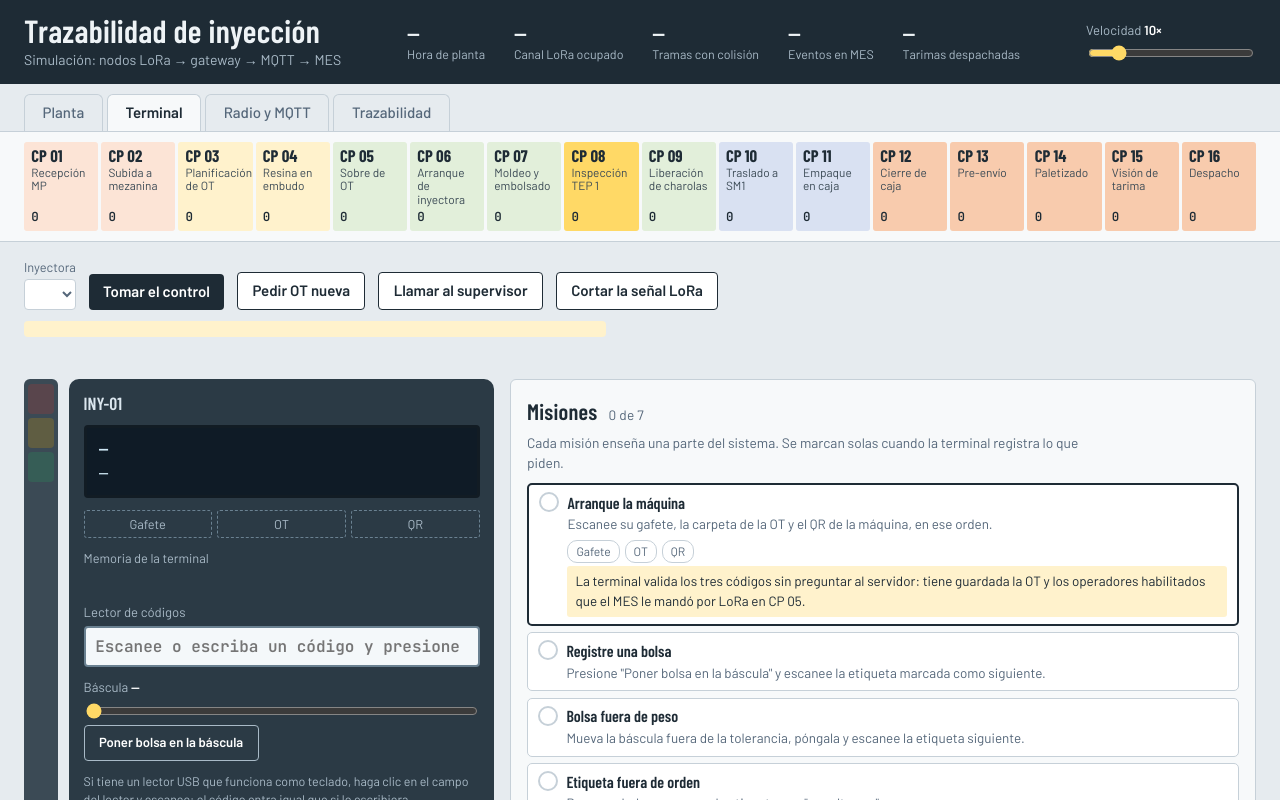
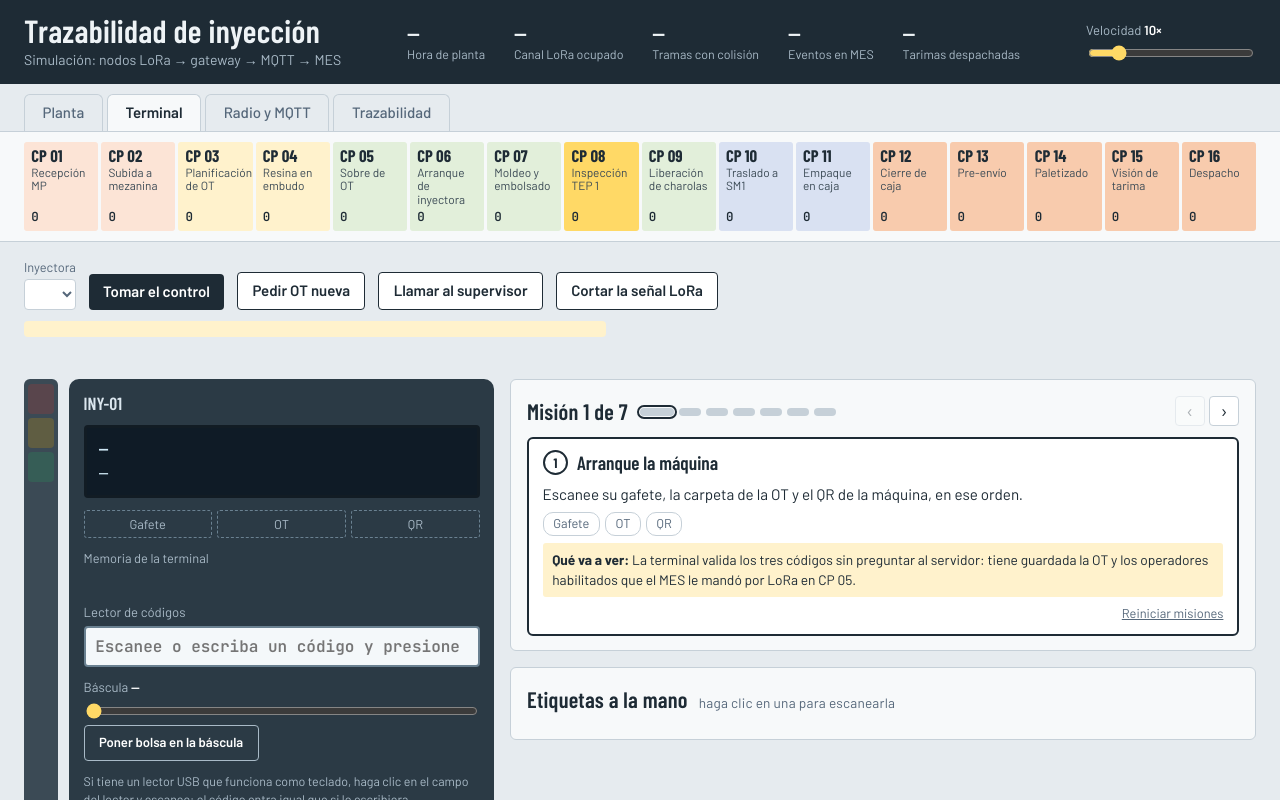
Before and after one commit to emmiliotapia/trazabilidad, a website with bundled scripts: page simulador/public/index.html in a window 1280 px wide. Both pictures are taken after a click on the tab "Terminal". Shown: the top 800 px of the page. Built offline with nearby package versions, Linux system fonts and the light colour scheme; no server answers; files whose address does not match are found by name.

Commit message:
Terminal: misiones de una en una para liberar espacio
Las siete misiones ocupaban toda la columna derecha y empujaban las
etiquetas hacia abajo. Ahora se muestra una tarjeta a la vez con puntos
de avance y flechas; al cumplirse una misión se celebra y a los 5 s pasa
sola a la siguiente. Las etiquetas quedan debajo, junto a la terminal.

Co-Authored-By: Claude Opus 5.5 <noreply@anthropic.com>

```diff
--- a/simulador/public/estilos.css
+++ b/simulador/public/estilos.css
@@ -397,24 +397,43 @@ button[type='submit']:hover { background: #2f4352; }
 .pila i.sin { background: #ff9a92; }
 .pila small { margin-left: 0.4rem; color: #dbe6ee; }
 
-.misiones .nota-larga { margin-top: -0.2rem; }
-.lista-misiones { list-style: none; margin: 0; padding: 0; display: grid; gap: 0.4rem; }
-.mision { border: 1px solid var(--linea); border-radius: 5px; padding: 0.45rem 0.65rem; background: #fff; }
-.mision p { margin: 0.2rem 0 0 1.75rem; font-size: 0.84rem; color: var(--tinta-2); }
-.mision-cab { display: flex; gap: 0.5rem; align-items: center; }
-.mision-cab b { font: 600 1rem var(--cond); }
-.mision .check { width: 1.25rem; height: 1.25rem; border-radius: 50%; border: 2px solid var(--linea); display: grid; place-items: center; font-size: 0.75rem; font-weight: 700; color: #fff; flex: none; }
-.mision.hecha { background: #f1f8f3; border-color: #b9dcc6; }
-.mision.hecha .check { background: var(--verde); border-color: var(--verde); }
-.mision.actual { border: 2px solid var(--tinta); }
-.mision .aprende { color: var(--tinta); background: var(--rol-plan); padding: 0.35rem 0.5rem; border-radius: 3px; }
-.mision.hecha .aprende { background: transparent; padding: 0; color: #3f6b4f; }
-.subpasos { display: flex; gap: 0.3rem; margin: 0.35rem 0 0 1.75rem; }
-.subpasos span { font-size: 0.76rem; padding: 0.1rem 0.5rem; border-radius: 10px; border: 1px solid var(--linea); color: var(--tinta-2); }
+.columna-der { display: grid; gap: 1rem; align-content: start; min-width: 0; }
+
+.misiones-cab { display: flex; align-items: center; gap: 0.8rem; margin-bottom: 0.6rem; }
+.misiones-cab h2 { margin: 0; white-space: nowrap; }
+.puntos { list-style: none; display: flex; gap: 5px; margin: 0; padding: 0; flex: 1; }
+.puntos button { width: 22px; height: 8px; border-radius: 4px; border: none; padding: 0; background: var(--linea); cursor: pointer; transition: background 0.2s, width 0.2s; }
+.puntos button.hecha { background: var(--verde); }
+.puntos button.viendo { width: 34px; outline: 2px solid var(--tinta); outline-offset: 1px; }
+.puntos button:focus-visible { outline: 2px solid var(--tinta); outline-offset: 2px; }
+.flechas { display: flex; gap: 4px; }
+.flechas button { width: 30px; height: 30px; border-radius: 4px; border: 1px solid var(--linea); background: #fff; font-size: 1.2rem; line-height: 1; cursor: pointer; color: var(--tinta); }
+.flechas button:hover:not(:disabled) { border-color: var(--tinta); }
+.flechas button:disabled { opacity: 0.35; cursor: default; }
+
+.mision { border: 2px solid var(--tinta); border-radius: 6px; padding: 0.7rem 0.85rem; background: #fff; display: grid; gap: 0.45rem; }
+.mision p { margin: 0; font-size: 0.9rem; }
+.mision .pasos { font-size: 0.95rem; color: var(--tinta); }
+.mision-cab { display: flex; gap: 0.55rem; align-items: center; }
+.mision-cab b { font: 600 1.2rem var(--cond); }
+.mision .check { width: 1.6rem; height: 1.6rem; border-radius: 50%; border: 2px solid var(--tinta); display: grid; place-items: center; font: 700 0.85rem var(--cond); color: var(--tinta); flex: none; }
+.mision .sello { margin-left: auto; font: 600 0.8rem var(--cond); color: var(--verde); border: 1px solid var(--verde); border-radius: 10px; padding: 0.05rem 0.55rem; }
+.mision.hecha { border-color: var(--verde); background: #f1f8f3; }
+.mision.hecha .check { background: var(--verde); border-color: var(--verde); color: #fff; }
+.mision .aprende { color: var(--tinta); background: var(--rol-plan); padding: 0.45rem 0.6rem; border-radius: 3px; font-size: 0.86rem; }
+.mision.hecha .aprende { background: #e1f1e6; }
+.mision-pie { display: flex; justify-content: space-between; align-items: center; gap: 1rem; font-size: 0.8rem; color: var(--tinta-2); }
+.mision-pie .btn-texto:last-child { margin-left: auto; }
+.mision.celebra { animation: celebra 0.9s ease-out; }
+.mision.celebra .siguiente::after { content: ''; display: inline-block; width: 60px; height: 3px; margin-left: 0.5rem; vertical-align: middle; background: var(--verde); animation: barra 5s linear forwards; transform-origin: left; }
+.mision.entra { animation: entra 0.35s ease-out; }
+@keyframes entra { from { opacity: 0; transform: translateX(14px); } to { opacity: 1; transform: none; } }
+@keyframes celebra { 0% { box-shadow: 0 0 0 0 rgba(35, 163, 90, 0.55); } 100% { box-shadow: 0 0 0 14px rgba(35, 163, 90, 0); } }
+@keyframes barra { from { transform: scaleX(1); } to { transform: scaleX(0); } }
+.subpasos { display: flex; gap: 0.3rem; }
+.subpasos span { font-size: 0.8rem; padding: 0.1rem 0.6rem; border-radius: 10px; border: 1px solid var(--linea); color: var(--tinta-2); }
 .subpasos span.ok { background: var(--verde); border-color: var(--verde); color: #fff; }
-.reiniciar { text-align: right; }
 
-.etiquetas { margin-top: 1rem; }
 
 .viaje-panel { margin-top: 1rem; }
 .viaje-cab { display: flex; justify-content: space-between; align-items: baseline; }
--- a/simulador/public/index.html
+++ b/simulador/public/index.html
@@ -118,17 +118,25 @@
           </div>
         </div>
 
-        <section class="caja-panel misiones">
-          <h2>Misiones <span class="nota" id="m-progreso"></span></h2>
-          <p class="nota-larga">Cada misión enseña una parte del sistema. Se marcan solas cuando la terminal registra lo que piden.</p>
-          <ol id="m-misiones" class="lista-misiones"></ol>
-        </section>
+        <div class="columna-der">
+          <section class="caja-panel misiones" aria-label="Misiones">
+            <header class="misiones-cab">
+              <h2>Misión <span id="m-num"></span></h2>
+              <ol class="puntos" id="m-puntos" aria-label="Avance de misiones"></ol>
+              <div class="flechas">
+                <button type="button" id="m-prev" aria-label="Misión anterior">‹</button>
+                <button type="button" id="m-next" aria-label="Misión siguiente">›</button>
+              </div>
+            </header>
+            <div id="m-mision" class="mision-tarjeta" aria-live="polite"></div>
+          </section>
+
+          <section class="caja-panel etiquetas">
+            <h2>Etiquetas a la mano <span class="nota">haga clic en una para escanearla</span></h2>
+            <div id="m-etiquetas"></div>
+          </section>
+        </div>
       </div>
-
-      <section class="caja-panel etiquetas">
-        <h2>Etiquetas a la mano <span class="nota">haga clic en una para escanearla</span></h2>
-        <div id="m-etiquetas"></div>
-      </section>
 
       <section class="caja-panel viaje-panel">
         <header class="viaje-cab">
--- a/simulador/public/terminal.js
+++ b/simulador/public/terminal.js
@@ -37,6 +37,7 @@ function mensaje(texto, tipo = '') {
 }
 
 // ───────────────────────── misiones ─────────────────────────
+const reducido = window.matchMedia('(prefers-reduced-motion: reduce)').matches;
 const obs = JSON.parse(localStorage.getItem('misiones-obs') || '{}');
 const guardarObs = () => localStorage.setItem('misiones-obs', JSON.stringify(obs));
 function marcar(k, v = true) {
@@ -98,35 +99,97 @@ const MISIONES = [
   },
 ];
 
-function pintarMisiones() {
-  const hechas = MISIONES.filter((m) => m.hecha()).length;
-  $('#m-progreso').textContent = `${hechas} de ${MISIONES.length}`;
-  const actual = MISIONES.find((m) => !m.hecha());
-  const items = MISIONES.map((m) => {
-    const hecha = m.hecha();
-    const li = h('li', { class: `mision${hecha ? ' hecha' : ''}${m === actual ? ' actual' : ''}` },
-      h('div', { class: 'mision-cab' }, h('span', { class: 'check', 'aria-hidden': 'true', text: hecha ? '✓' : '' }), h('b', { text: m.titulo })),
-      h('p', { text: m.pasos }));
-    if (m.id === 'arranque' && !hecha) {
-      li.append(h('div', { class: 'subpasos' }, ...['gafete', 'ot', 'qr'].map((k) =>
-        h('span', { class: vista?.lecturas?.[k] || vista?.arrancada ? 'ok' : '', text: { gafete: 'Gafete', ot: 'OT', qr: 'QR' }[k] }))));
-    }
-    if (hecha || m === actual) li.append(h('p', { class: 'aprende', text: m.aprende }));
-    return li;
-  });
+// Una misión a la vez: se muestra la pendiente; al cumplirse se celebra y pasa sola a la siguiente.
+let verIdx = null; // misión que se está mostrando (null = la primera pendiente)
+let celebrando = null; // índice de la misión recién cumplida
+let hechasAntes = new Set(MISIONES.filter((m) => m.hecha()).map((m) => m.id));
+let timerCelebrar;
+
+const primeraPendiente = () => {
+  const i = MISIONES.findIndex((m) => !m.hecha());
+  return i < 0 ? MISIONES.length - 1 : i;
+};
+
+function irA(i, animar = true) {
+  verIdx = Math.max(0, Math.min(MISIONES.length - 1, i));
+  pintarMisiones(animar);
+}
+
+function pintarMisiones(animar = false) {
+  const ahora = new Set(MISIONES.filter((m) => m.hecha()).map((m) => m.id));
+  const nueva = MISIONES.findIndex((m) => ahora.has(m.id) && !hechasAntes.has(m.id));
+  hechasAntes = ahora;
+  if (nueva >= 0) {
+    // celebrar la recién cumplida y después avanzar a la siguiente pendiente
+    celebrando = nueva;
+    verIdx = nueva;
+    animar = true;
+    clearTimeout(timerCelebrar);
+    timerCelebrar = setTimeout(() => {
+      celebrando = null;
+      verIdx = null;
+      pintarMisiones(true);
+    }, 5000);
+  }
+  const idx = verIdx ?? primeraPendiente();
+  const m = MISIONES[idx];
+  const hecha = m.hecha();
+  const total = ahora.size;
+
+  $('#m-num').textContent = `${idx + 1} de ${MISIONES.length}`;
+  $('#m-puntos').replaceChildren(...MISIONES.map((x, i) => {
+    const b = h('button', {
+      type: 'button',
+      class: `${x.hecha() ? 'hecha' : ''}${i === idx ? ' viendo' : ''}`,
+      title: x.titulo,
+      'aria-label': `${i + 1}. ${x.titulo}${x.hecha() ? ' (completada)' : ''}`,
+    });
+    b.onclick = () => irA(i);
+    return h('li', {}, b);
+  }));
+  $('#m-prev').disabled = idx === 0;
+  $('#m-next').disabled = idx === MISIONES.length - 1;
+
+  const tarjeta = h('div', { class: `mision${hecha ? ' hecha' : ''}${celebrando === idx ? ' celebra' : ''}` },
+    h('div', { class: 'mision-cab' },
+      h('span', { class: 'check', 'aria-hidden': 'true', text: hecha ? '✓' : String(idx + 1) }),
+      h('b', { text: m.titulo }),
+      hecha ? h('span', { class: 'sello', text: celebrando === idx ? '¡Lograda!' : 'Completada' }) : null),
+    h('p', { class: 'pasos', text: m.pasos }));
+  if (m.id === 'arranque' && !hecha) {
+    tarjeta.append(h('div', { class: 'subpasos' }, ...['gafete', 'ot', 'qr'].map((k) =>
+      h('span', { class: vista?.lecturas?.[k] || vista?.arrancada ? 'ok' : '', text: { gafete: 'Gafete', ot: 'OT', qr: 'QR' }[k] }))));
+  }
+  tarjeta.append(h('p', { class: 'aprende' }, h('b', { text: hecha ? 'Lo que aprendió: ' : 'Qué va a ver: ' }), m.aprende));
+
+  const pie = h('div', { class: 'mision-pie' });
+  if (celebrando === idx && total < MISIONES.length) pie.append(h('span', { class: 'siguiente', text: 'Pasando a la siguiente misión…' }));
+  else if (total === MISIONES.length) pie.append(h('span', { class: 'siguiente', text: 'Completó las 7 misiones.' }));
+  else if (idx !== primeraPendiente()) {
+    const volver = h('button', { type: 'button', class: 'btn-texto', text: 'Ir a la misión pendiente' });
+    volver.onclick = () => irA(primeraPendiente());
+    pie.append(volver);
+  }
   const reiniciar = h('button', { type: 'button', class: 'btn-texto', text: 'Reiniciar misiones' });
   reiniciar.onclick = () => {
     for (const k of Object.keys(obs)) delete obs[k];
     guardarObs();
-    pintarMisiones();
+    hechasAntes = new Set();
+    celebrando = null;
+    irA(0);
   };
-  $('#m-misiones').replaceChildren(...items, h('li', { class: 'reiniciar' }, reiniciar));
+  pie.append(reiniciar);
+  tarjeta.append(pie);
+
+  if (animar && !reducido) tarjeta.classList.add('entra');
+  $('#m-mision').replaceChildren(tarjeta);
 }
+$('#m-prev').onclick = () => irA((verIdx ?? primeraPendiente()) - 1);
+$('#m-next').onclick = () => irA((verIdx ?? primeraPendiente()) + 1);
 
 // ───────────────────────── animación del viaje ─────────────────────────
 const cola = [];
 let animando = false;
-const reducido = window.matchMedia('(prefers-reduced-motion: reduce)').matches;
 
 function centro(i) {
   const est = document.querySelector(`#m-viaje .estacion-v[data-i="${i}"]`);
```
Also changed, not shown: PROYECTO_TRAZABILIDAD.md (+2 -2 lines), docs/06_MANUAL_USUARIO.md (+1 -1 lines).
